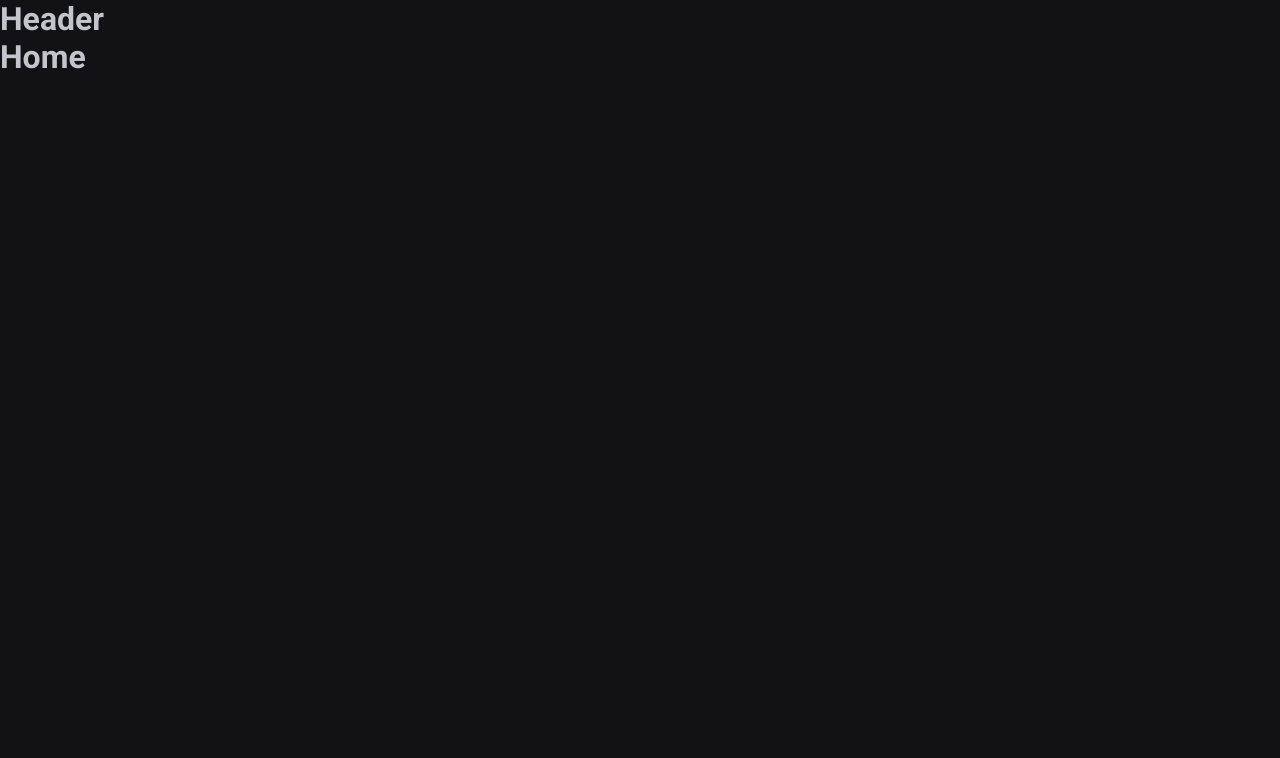
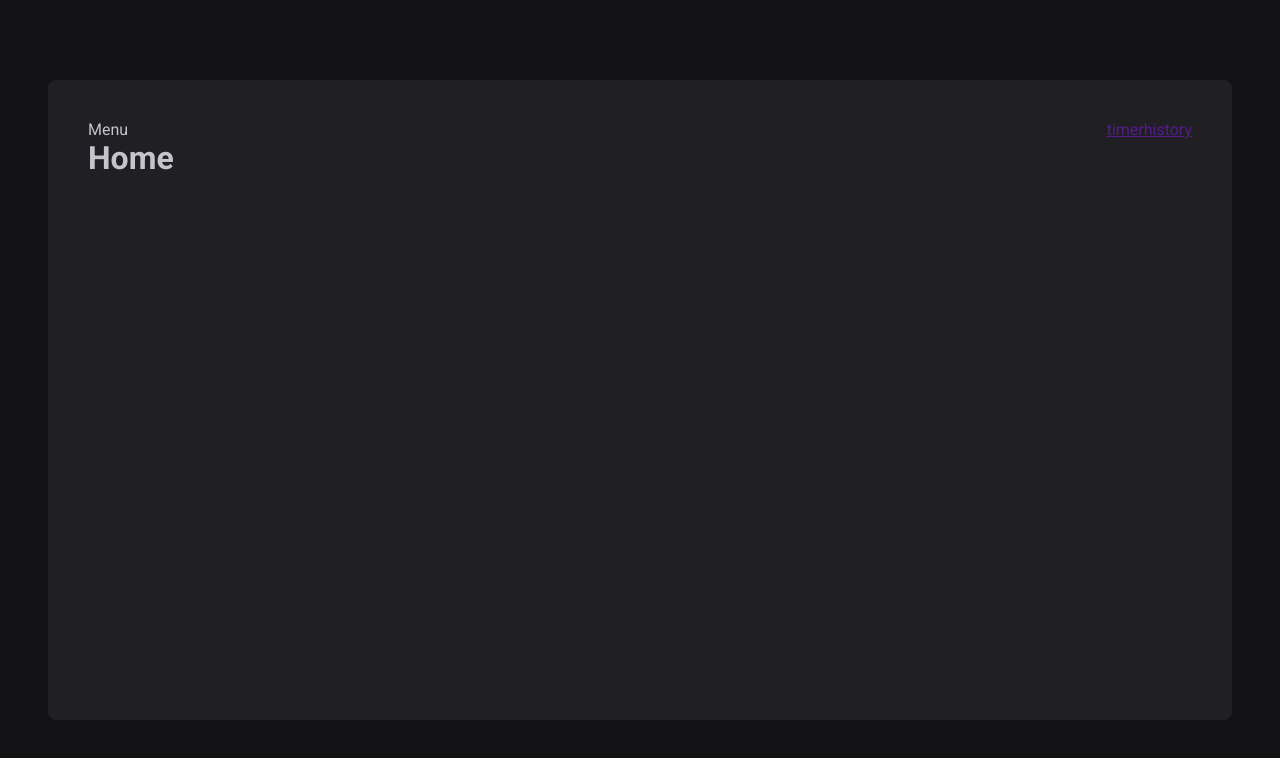
Before and after one commit to maike-k/timer-pomodoro, a React (Vite) app: page / in a window 1280 px wide. Shown: the top 758 px of the page. Built offline with nearby package versions, Linux system fonts and the light colour scheme.

Commit message:
layout-rotas

```diff
--- /dev/null
+++ b/src/components/DefaultLayout/index.tsx
@@ -0,0 +1,12 @@
+import { Header } from '../Header'
+import { Outlet } from 'react-router-dom'
+import { LayoutContainer } from './styles'
+
+export function DefaultLayout() {
+  return (
+    <LayoutContainer>
+      <Header />
+      <Outlet />
+    </LayoutContainer>
+  )
+}
--- /dev/null
+++ b/src/components/DefaultLayout/styles.ts
@@ -0,0 +1,14 @@
+import styled from 'styled-components'
+
+export const LayoutContainer = styled.div`
+  max-width: 74rem;
+  height: calc(100vh - 10rem);
+  margin: 5rem auto;
+  padding: 2.5rem;
+
+  background-color: ${(props) => props.theme['gray-800']};
+  border-radius: 8px;
+
+  display: flex;
+  flex-direction: column;
+`
--- a/src/components/Header.tsx
+++ /dev/null
@@ -1,3 +0,0 @@
-export function Header() {
-  return <h1>Header</h1>
-}
--- /dev/null
+++ b/src/components/Header/index.tsx
@@ -0,0 +1,13 @@
+import { HeaderContainer } from './styles'
+
+export function Header() {
+  return (
+    <HeaderContainer>
+      <span>Menu</span>
+      <nav>
+        <a href="">timer</a>
+        <a href="">history</a>
+      </nav>
+    </HeaderContainer>
+  )
+}
--- /dev/null
+++ b/src/components/Header/styles.ts
@@ -0,0 +1,7 @@
+import styled from 'styled-components'
+
+export const HeaderContainer = styled.header`
+  display: flex;
+  justify-content: space-between;
+  align-items: center;
+`
--- a/src/components/Router.tsx
+++ b/src/components/Router.tsx
@@ -1,12 +1,12 @@
 import { Routes, Route } from 'react-router-dom'
-import { DefaulLayout } from '../layouts/DefaultLayout'
+import { DefaultLayout } from './DefaultLayout'
 import { History } from '../pages/History'
 import { Home } from '../pages/Home'
 
 export function Router() {
   return (
     <Routes>
-      <Route path="/" element={<DefaulLayout />}>
+      <Route path="/" element={<DefaultLayout />}>
         <Route path="/" element={<Home />} />
         <Route path="/history" element={<History />} />
       </Route>
--- a/src/layouts/DefaultLayout.tsx
+++ /dev/null
@@ -1,10 +0,0 @@
-import { Header } from '../components/Header'
-import { Outlet } from 'react-router-dom'
-export function DefaulLayout() {
-  return (
-    <div>
-      <Header />
-      <Outlet />
-    </div>
-  )
-}
```
